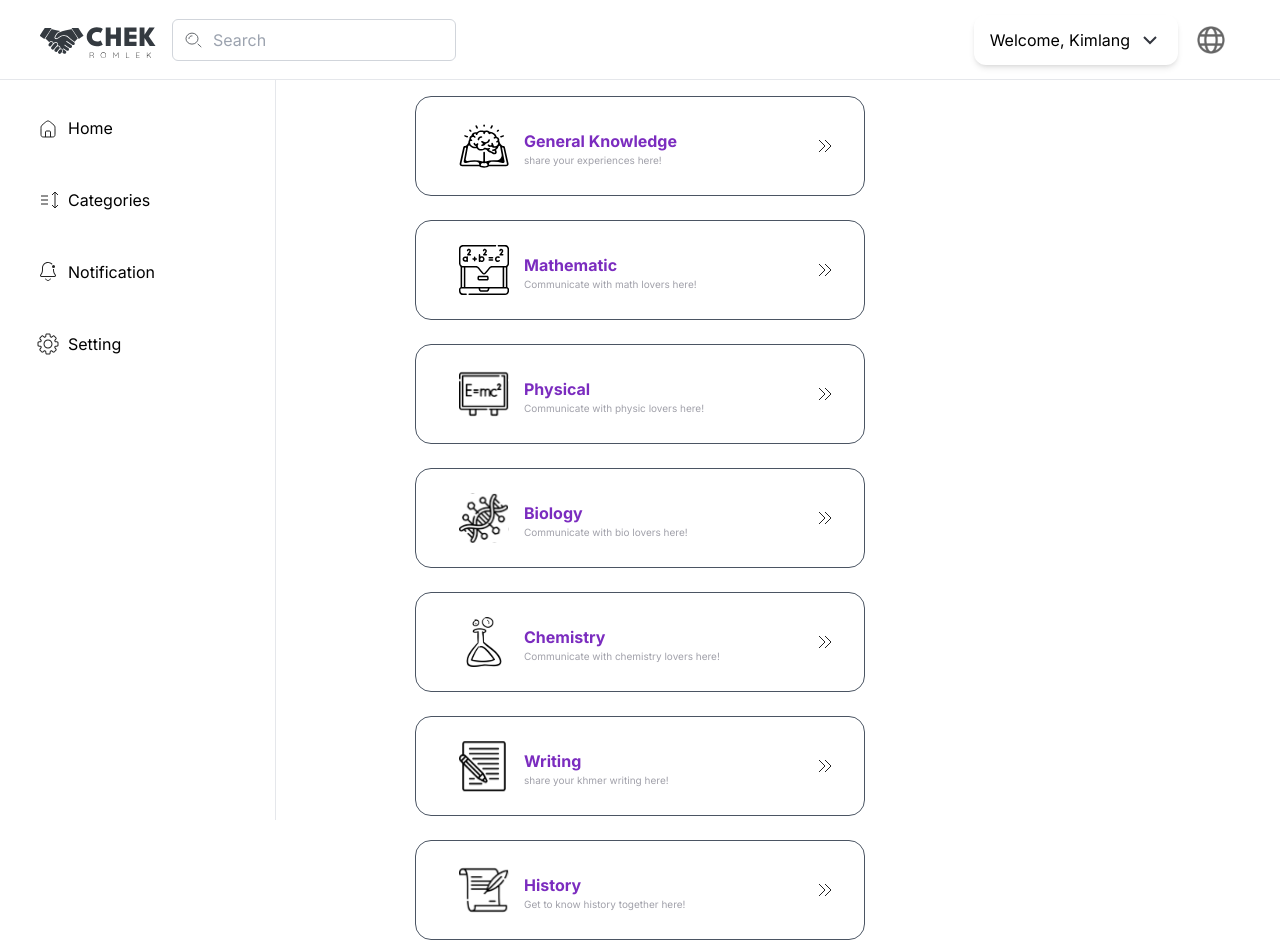
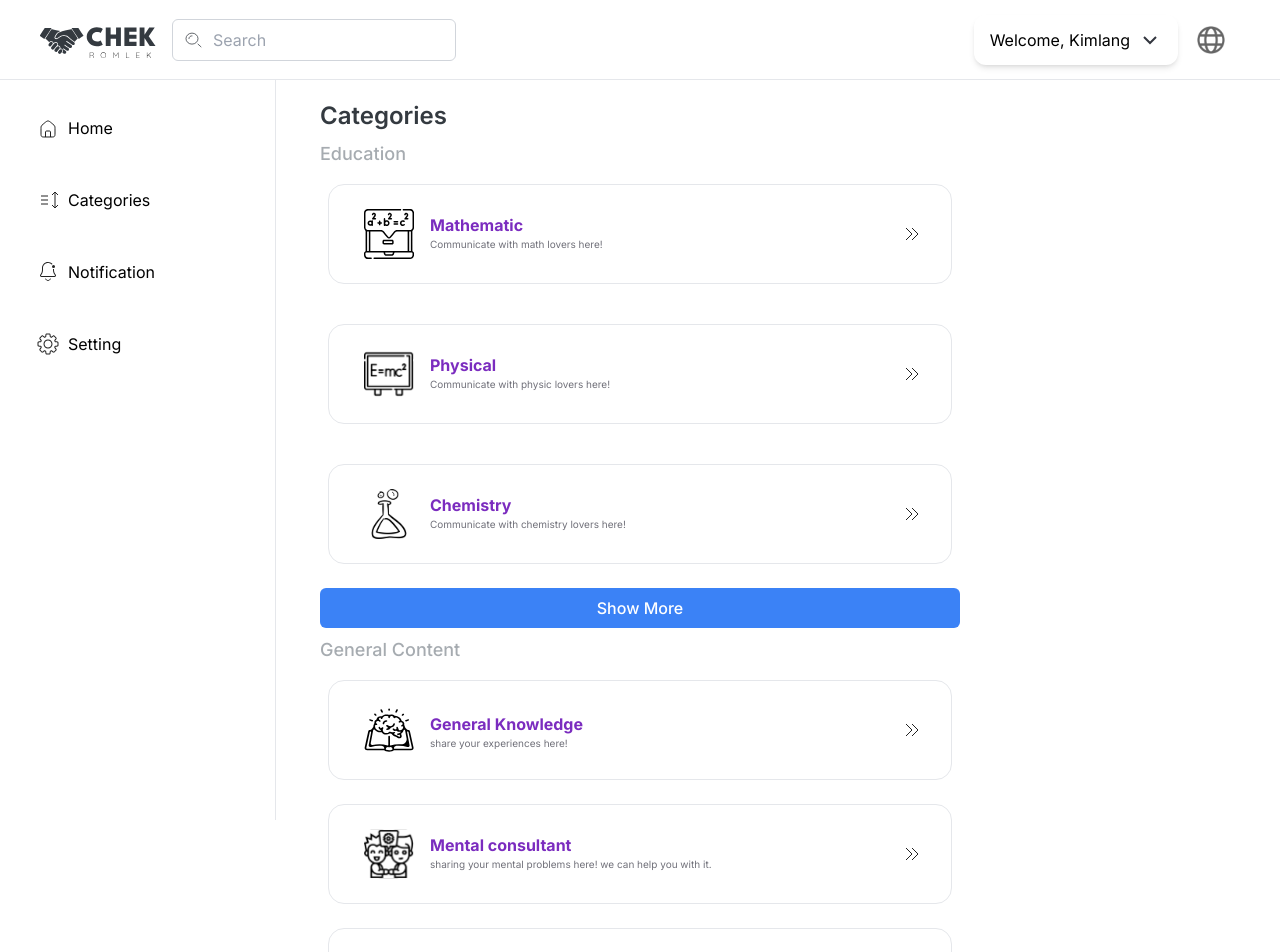
Before and after one commit to chunminglingg/Chekromlek, a Next.js app: page /categories in a window 1280 px wide. Shown: the top 952 px of the page. Built offline with nearby package versions, Linux system fonts and the light colour scheme.

Commit message:
UPDATE: Catalog

```diff
--- a/src/app/(auth)/login/newpass/page.tsx
+++ b/src/app/(auth)/login/newpass/page.tsx
@@ -24,7 +24,7 @@ const page = () => {
           <div className="absolute top-2 right-4">
             <Image src={"/login/logo.svg"} alt="logo" width={120} height={60} />
           </div>
-          <div className="w-[500px] md:w-[80%] h-[55%] relative rounded-3xl shadow-md">
+          <div className="w-[500px]  md:w-[80%] max-md:w-[120px] max-sm:w-[95%]  relative rounded-3xl shadow-md">
             <div className="flex flex-col gap-5 h-[93px] justify-center items-center">
               <p className="font-medium text-[20px] ml-5 text-[#343A40] ">
                 Change your password
@@ -62,7 +62,7 @@ const page = () => {
             </div>
             <div className="flex justify-center items-center pt-8">
               <Link href={"/"}>
-                <button className="px-12 py-3  bg-[#7B2CBF] text-white rounded-xl hover:opacity-[90%]">
+                <button className="px-12 py-3  bg-[#7B2CBF] text-white rounded-xl hover:opacity-[90%] mb-4 ">
                   Change password
                 </button>
               </Link>
--- a/src/app/(categories)/categories/page.tsx
+++ b/src/app/(categories)/categories/page.tsx
@@ -1,11 +1,124 @@
+"use client";
+import { ButtonCategories } from "@/components";
 import ButtonCategorieslist from "@/components/Organisms/ButtonCategorieslist/ButtonCategorieslist";
-import React from "react";
+import Link from "next/link";
+import React, { useState } from "react";
 
 const page = () => {
+  const [showMore, setShowMore] = useState(false);
+  const categories = [
+    {
+      href: "/categories/math",
+      icon: "/svg/Math.svg",
+      title: "Mathematic",
+      description: "Communicate with math lovers here!",
+    },
+    {
+      href: "/categories/physic",
+      icon: "/svg/Physic.svg",
+      title: "Physical",
+      description: "Communicate with physic lovers here!",
+    },
+    {
+      href: "/categories/chemistry",
+      icon: "/svg/Chemistry.svg",
+      title: "Chemistry",
+      description: "Communicate with chemistry lovers here!",
+    },
+    {
+      href: "/categories/biology",
+      icon: "/svg/Biology.svg",
+      title: "Biology",
+      description: "Communicate with bio lovers here!",
+    },
+    {
+      href: "/categories/khmer",
+      icon: "/svg/khmer.svg",
+      title: "Writing",
+      description: "Share your khmer writing here!",
+    },
+    {
+      href: "/categories/history",
+      icon: "/svg/History.svg",
+      title: "History",
+      description: "Get to know history together here!",
+    },
+    {
+      href: "/categories/english",
+      icon: "/svg/English.svg",
+      title: "English",
+      description: "Sharing your English learning tips here!",
+    },
+  ];
+  const displayedCategories = categories.slice(
+    0,
+    showMore ? categories.length : 3
+  );
+
+  const handleShowMore = () => {
+    setShowMore(!showMore);
+  };
   return (
-    <div>
-      <ButtonCategorieslist></ButtonCategorieslist>
-    </div>
+    <>
+      <div className="flex flex-col justify-start">
+        <div className="text-2xl font-semibold  text-[#343A40]">Categories</div>
+        <div className="flex flex-col">
+          <div className="flex flex-col">
+            <div className="text-lg pt-2 font-medium text-[#6C757D] opacity-[60%]">
+              Education
+            </div>
+
+            <div className="grid grid-cols-1 justify-start gap-4">
+              {displayedCategories.map((category) => (
+                <Link href={category.href} key={category.title}>
+                  <ButtonCategories
+                    icon={category.icon}
+                    title={category.title}
+                    description={category.description}
+                  />
+                </Link>
+              ))}
+            </div>
+
+            {categories.length > 3 && (
+              <button
+                className="mt-4 text-center bg-blue-500 hover:bg-blue-700 text-white font-medium py-2 px-4 rounded-md"
+                onClick={handleShowMore}
+              >
+                {showMore ? "Show Less" : "Show More"}
+              </button>
+            )}
+          </div>
+
+          <div className="text-lg pt-2 font-medium  text-[#6C757D] opacity-[60%]">
+            General Content
+          </div>
+          <div className="grid grid-cols-1 justify-start">
+            <Link href={"/categories/generalknowledge"}>
+              <ButtonCategories
+                icon="/svg/GeneralKnowledge.svg"
+                title="General Knowledge"
+                description="share your experiences here!"
+              ></ButtonCategories>
+            </Link>
+            <Link href={"/categories/mental"}>
+              <ButtonCategories
+                icon="/svg/Mental.svg"
+                title="Mental consultant"
+                description="sharing your mental problems here! we can help you with it."
+              ></ButtonCategories>
+            </Link>
+            <Link href={"/categories/technology"}>
+              <ButtonCategories
+                icon="/svg/Technology.svg"
+                title="Technology"
+                description="Communicate with Technology lovers here!"
+              ></ButtonCategories>
+            </Link>
+          </div>
+        </div>
+      </div>
+    </>
   );
 };
 
--- a/src/app/(categories)/layout.tsx
+++ b/src/app/(categories)/layout.tsx
@@ -21,8 +21,8 @@ export default function RootLayout({
     <html lang="en">
       <body className={inter.className}>
         <NavAfter />
-        <div className="flex justify-center items-center h-full">
-          <div className="h-[200px]"></div>
+        <div className="h-full w-1/2 max-sm:w-[80%] max-lg:w-[90%] mx-auto">
+          <div className="h-[100px]"></div>
           {children}
         </div>
         <Sidebar />
--- a/src/components/Molecules/ButtonCategories/ButtonCategories.tsx
+++ b/src/components/Molecules/ButtonCategories/ButtonCategories.tsx
@@ -14,8 +14,8 @@ const ButtonCategories: React.FC<ButtonCategoriesProps> = ({
   return (
     <div className=" mt-2 ">
       <div className=" w-[250] lg:m-auto flex">
-        <button className=" flex-1 w-[123px] lg:w-[450px] lg:h-[100px] m-2 hover:bg-slate-200 h-[120px] px-[3px] flex items-center justify-between rounded-[16px] border border-gray-600">
-          <div className="lg:flex lg:items-center lg:space-x-[15px] lg:ml-2">
+        <button className=" flex-1 w-[123px] lg:w-[450px] lg:h-[100px] m-2 h-[120px] px-[3px] flex items-center justify-between rounded-[16px] border border-gray-200 max-sm:justify-center hover:bg-gray-50">
+          <div className="flex gap-4 max-sm:justify-center">
             <Image
               src={icon}
               alt="categories-icon"
@@ -26,23 +26,23 @@ const ButtonCategories: React.FC<ButtonCategoriesProps> = ({
             <div className="flex items-start justify-start flex-col">
               <Typography
                 fontSize="bold"
-                className=" mt-1 text-[#7B2CBF] text-xs lg:text-base w-full max-w-[270px] whitespace-nowrap line-clamp-1"
+                className=" mt-1 text-[#7B2CBF] text-sm lg:text-base w-full max-w-[270px] whitespace-nowrap line-clamp-1"
               >
                 {title}
               </Typography>
-              <Typography className="text-[10px] text-zinc-400">
+              <Typography className="text-[10px] text-zinc-500">
                 {description}
               </Typography>
             </div>
           </div>
-          <div className="pr-6">
+          <div className="pr-6 ">
             <svg
               width="24"
               height="24"
               viewBox="0 0 24 24"
               fill="none"
               xmlns="http://www.w3.org/2000/svg"
-              className="hidden lg:block"
+              className="hidden sm:block"
             >
               <path d="M12 18L18 12L12 6" stroke="#222222" />
               <path d="M6 18L12 12L6 6" stroke="#222222" />
--- a/src/components/Organisms/ButtonCategorieslist/ButtonCategorieslist.tsx
+++ b/src/components/Organisms/ButtonCategorieslist/ButtonCategorieslist.tsx
@@ -3,86 +3,18 @@ import { ButtonCategories } from "@/components/Molecules";
 import Link from "next/link";
 import Image from "next/image";
 import { Typography } from "@/components/Atoms";
+
+
 const ButtonCategorieslist = () => {
   return (
-    <div className="mt-20">
-      {/*categoreis*/}
-      <div className="flex justify-start mt-4 gap-4 ml-4 lg:hidden">
-        <Image src="/svg/Arrow.svg" alt="Your Icon" width={20} height={20} />
-        <Typography fontSize="bold">Categories</Typography>
-      </div>
-      <div className="flex flex-wrap justify-center lg:flex lg:flex-col">
-        <Link href={"http://localhost:3000/categories/generalknowledge"}>
-          <ButtonCategories
-            icon="/svg/GeneralKnowledge.svg"
-            title="General Knowledge"
-            description="share your experiences here!"
-          ></ButtonCategories>
-        </Link>
-        <Link href={"http://localhost:3000/categories/math"}>
-          <ButtonCategories
-            icon="/svg/Math.svg"
-            title="Mathematic"
-            description="Communicate with math lovers here!"
-          ></ButtonCategories>
-        </Link>
-        <Link href={"http://localhost:3000/categories/physic"}>
-          <ButtonCategories
-            icon="/svg/Physic.svg"
-            title="Physical"
-            description="Communicate with physic lovers here!"
-          ></ButtonCategories>
-        </Link>
-        <Link href={"http://localhost:3000/categories/biology"}>
-          <ButtonCategories
-            icon="/svg/Biology.svg"
-            title="Biology"
-            description="Communicate with bio lovers here!"
-          ></ButtonCategories>
-        </Link>
-        <Link href={"http://localhost:3000/categories/chemistry"}>
-          <ButtonCategories
-            icon="/svg/Chemistry.svg"
-            title="Chemistry"
-            description="Communicate with chemistry lovers here!"
-          ></ButtonCategories>
-        </Link>
-        <Link href={"http://localhost:3000/categories/khmer"}>
-          <ButtonCategories
-            icon="/svg/khmer.svg"
-            title="Writing"
-            description="share your khmer writing here!"
-          ></ButtonCategories>
-        </Link>
-        <Link href={"http://localhost:3000/categories/history"}>
-          <ButtonCategories
-            icon="/svg/History.svg"
-            title="History"
-            description="Get to know history together here!"
-          ></ButtonCategories>
-        </Link>
-        <Link href={"http://localhost:3000/categories/english"}>
-          <ButtonCategories
-            icon="/svg/English.svg"
-            title="English"
-            description="sharing your English learning tips here!"
-          ></ButtonCategories>
-        </Link>
-        <Link href={"http://localhost:3000/categories/mental"}>
-          <ButtonCategories
-            icon="/svg/Mental.svg"
-            title="Mental consultant"
-            description="sharing your mental problems here! we can help you with it."
-          ></ButtonCategories>
-        </Link>
-        <Link href={"http://localhost:3000/categories/technology"}>
-          <ButtonCategories
-            icon="/svg/Technology.svg"
-            title="Technology"
-            description="Communicate with Technology lovers here!"
-          ></ButtonCategories>
-        </Link>
-      </div>
+    <div className="">
+            <div className="flex flex-wrap justify-center lg:flex lg:flex-col">
+            <div className="flex justify-start mt-4 gap-4 ml-4 lg:hidden">
+              <Image src="/svg/Arrow.svg" alt="Your Icon" width={20} height={20} />
+              <Typography fontSize="bold">Categories</Typography>
+            </div>
+
+            </div>
     </div>
   );
 };
--- a/src/components/Organisms/postCard/PostCard.tsx
+++ b/src/components/Organisms/postCard/PostCard.tsx
@@ -73,7 +73,7 @@ const PostCard: React.FC<postCardProps> = ({
           </div>
           <div className="card-content flex flex-col gap-2 items-center">
             {/* Render truncated caption with "See more" link */}
-            <p className="title font-semibold text-[#343A40] text-2xl hover:underline">{title}</p>
+            <p className="title font-semibold text-[#343A40] text-2xl hover:underline max-sm:text-xl max-sm:font-medium">{title}</p>
             <p className="text-[14px] text-[#343A40] font-light">
               {isCaptionTruncated
                 ? truncateCaption(caption || '', maxCaptionLength)
```
Also changed, not shown: src/app/(auth)/login/forgot/page.tsx (+45 -15 lines), src/app/(auth)/login/page.tsx (+27 -24 lines), src/app/(auth)/signup/page.tsx (+54 -31 lines).
